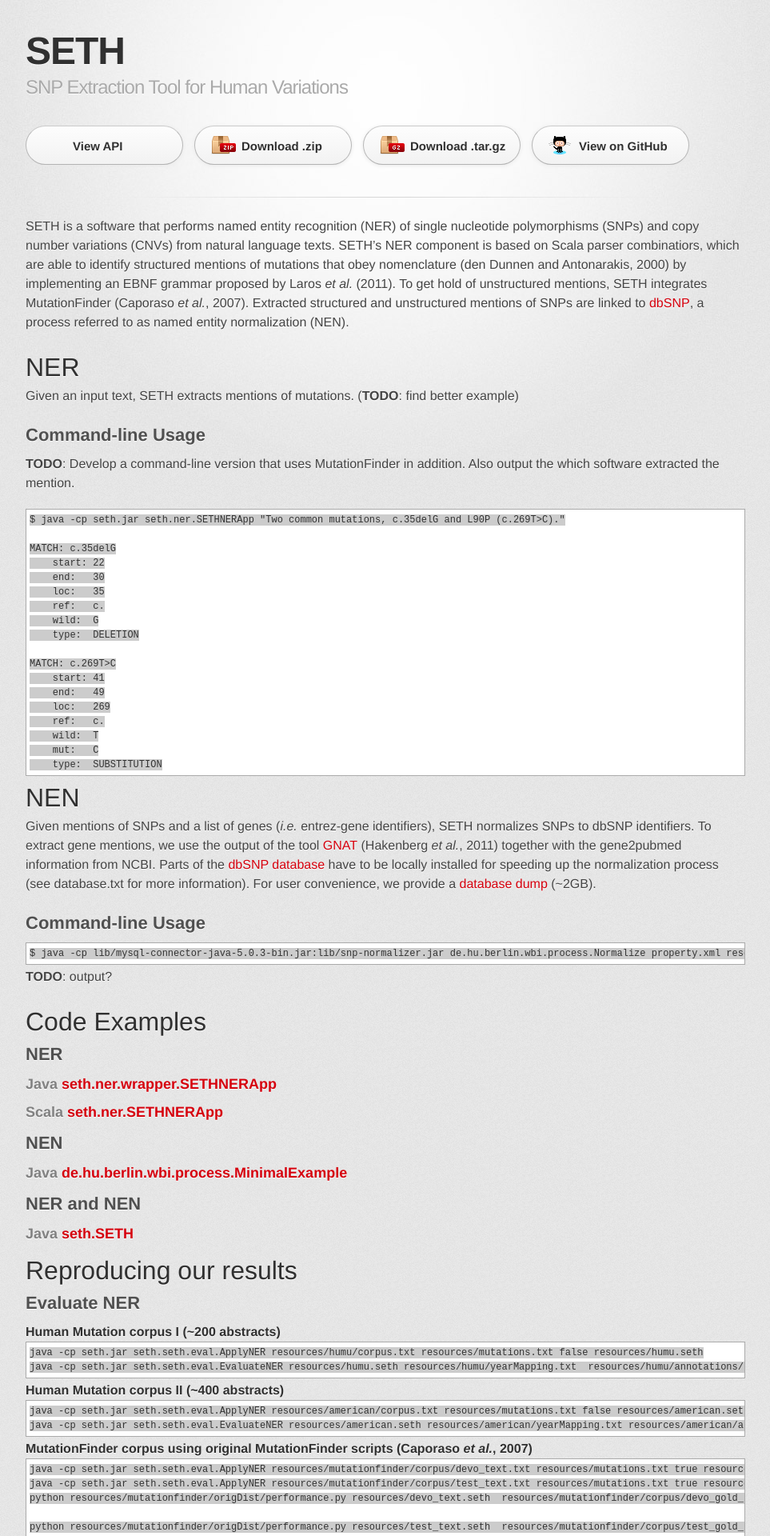
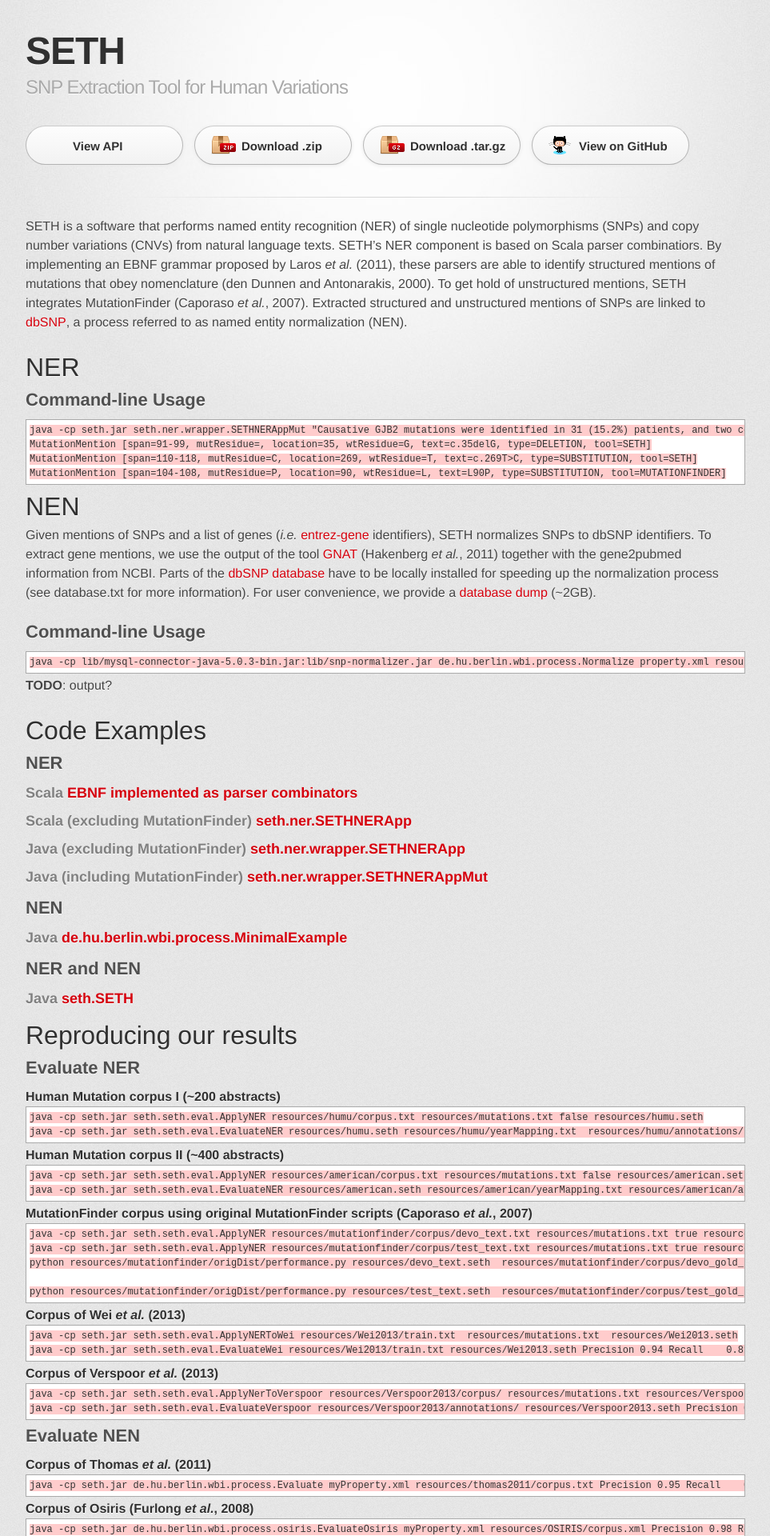
Before and after one commit to rockt/SETH, a Jekyll site: the page built from index.md, in a window 1280 px wide. Shown: the top 1920 px of the page at 80% size, without its empty margins (158-1121 px from the left). Built offline with Jekyll 4.4.1, drawn with Linux system fonts in a browser that asks for light colours; some web fonts are replaced; Markdown is read by kramdown in place of the engine named in the settings.

Commit message:
revision

```diff
--- a/index.md
+++ b/index.md
@@ -3,43 +3,24 @@ layout: default
 ---
 
 SETH is a software that performs named entity recognition (NER) of single nucleotide polymorphisms (SNPs) and copy
-number variations (CNVs) from natural language texts. SETH's NER component is based on Scala parser combinatiors,
-which are able to identify structured mentions of mutations that obey nomenclature (den Dunnen and Antonarakis, 2000) by
-implementing an EBNF grammar proposed by Laros *et al.* (2011).
+number variations (CNVs) from natural language texts. SETH's NER component is based on Scala parser combinatiors.
+By implementing an EBNF grammar proposed by Laros *et al.* (2011),
+these parsers are able to identify structured mentions of mutations that obey nomenclature (den Dunnen and Antonarakis, 2000).
 To get hold of unstructured mentions, SETH integrates MutationFinder (Caporaso *et al.*, 2007).
 Extracted structured and unstructured mentions of SNPs are linked to [dbSNP](http://www.ncbi.nlm.nih.gov/SNP/),
 a process referred to as named entity normalization (NEN).
 
 
 # NER
-Given an input text, SETH extracts mentions of mutations. (**TODO**: find better example)
+## Command-line Usage
 
-## Command-line Usage
-**TODO**: Develop a command-line version that uses MutationFinder in addition. Also output the which software extracted
-the mention.
-
-    $ java -cp seth.jar seth.ner.SETHNERApp "Two common mutations, c.35delG and L90P (c.269T>C)."
-
-    MATCH: c.35delG
-        start: 22
-        end:   30
-        loc:   35
-        ref:   c.
-        wild:  G
-        type:  DELETION
-
-    MATCH: c.269T>C
-        start: 41
-        end:   49
-        loc:   269
-        ref:   c.
-        wild:  T
-        mut:   C
-        type:  SUBSTITUTION
-
+    java -cp seth.jar seth.ner.wrapper.SETHNERAppMut "Causative GJB2 mutations were identified in 31 (15.2%) patients, and two common mutations, c.35delG and L90P (c.269T>C), accounted for 72.1% and 9.8% of GJB2 disease alleles."
+	MutationMention [span=91-99, mutResidue=, location=35, wtResidue=G, text=c.35delG, type=DELETION, tool=SETH]
+	MutationMention [span=110-118, mutResidue=C, location=269, wtResidue=T, text=c.269T>C, type=SUBSTITUTION, tool=SETH]
+	MutationMention [span=104-108, mutResidue=P, location=90, wtResidue=L, text=L90P, type=SUBSTITUTION, tool=MUTATIONFINDER]
 
 # NEN
-Given mentions of SNPs and a list of genes (*i.e.* entrez-gene identifiers), SETH normalizes SNPs to
+Given mentions of SNPs and a list of genes (*i.e.* [entrez-gene](http://www.ncbi.nlm.nih.gov/gene) identifiers), SETH normalizes SNPs to
 dbSNP identifiers.
 To extract gene mentions, we use the output of the tool [GNAT](http://gnat.sourceforge.net/) (Hakenberg *et al.*, 2011)
 together with the gene2pubmed information from NCBI.
@@ -49,14 +30,16 @@ the normalization process
 For user convenience, we provide a [database dump](https://docs.google.com/file/d/0B9uTfq0OyHAsdDNMQzNxWDRhZVE/edit?usp=sharing) (~2GB).
 
 ## Command-line Usage
-    $ java -cp lib/mysql-connector-java-5.0.3-bin.jar:lib/snp-normalizer.jar de.hu.berlin.wbi.process.Normalize property.xml resources/snpExample.txt
+    java -cp lib/mysql-connector-java-5.0.3-bin.jar:lib/snp-normalizer.jar de.hu.berlin.wbi.process.Normalize property.xml resources/snpExample.txt
 
 **TODO**: output?
 
 # Code Examples
 ## NER
-### Java [seth.ner.wrapper.SETHNERApp](https://github.com/rockt/SETH/blob/master/src/main/java/seth/ner/wrapper/SETHNERApp.java#L13-L24)
-### Scala [seth.ner.SETHNERApp](https://github.com/rockt/SETH/blob/master/src/main/scala/seth/ner/SETHNER.scala#L18-L28)
+### Scala [EBNF implemented as parser combinators](https://github.com/rockt/SETH/blob/master/src/main/scala/seth/ner/SETHNER.scala#L127-L336)
+### Scala (excluding MutationFinder) [seth.ner.SETHNERApp](https://github.com/rockt/SETH/blob/master/src/main/scala/seth/ner/SETHNER.scala#L18-L28)
+### Java (excluding MutationFinder) [seth.ner.wrapper.SETHNERApp](https://github.com/rockt/SETH/blob/master/src/main/java/seth/ner/wrapper/SETHNERApp.java#L13-L24)
+### Java (including MutationFinder) [seth.ner.wrapper.SETHNERAppMut](https://github.com/rockt/SETH/blob/master/src/main/java/seth/ner/wrapper/SETHNERAppMut.java#L14-L25)
 ## NEN
 ### Java [de.hu.berlin.wbi.process.MinimalExample](https://github.com/rockt/SETH/blob/master/src/main/java/de/hu/berlin/wbi/process/MinimalExample.java#L50-L71)
 ## NER and NEN
--- a/stylesheets/stylesheet.css
+++ b/stylesheets/stylesheet.css
@@ -188,14 +188,14 @@ code {
 
 pre {
   padding: 4px;
-  background: #ccc;
+  background: #fcc;
   color: #f2f2f2;
   text-shadow: none;
   overflow: auto;
 }
 pre code {
   color: #333;
-  background-color: #ccc;
+  background-color: #fcc;
   border: none;
   padding: 0;
 }
```
